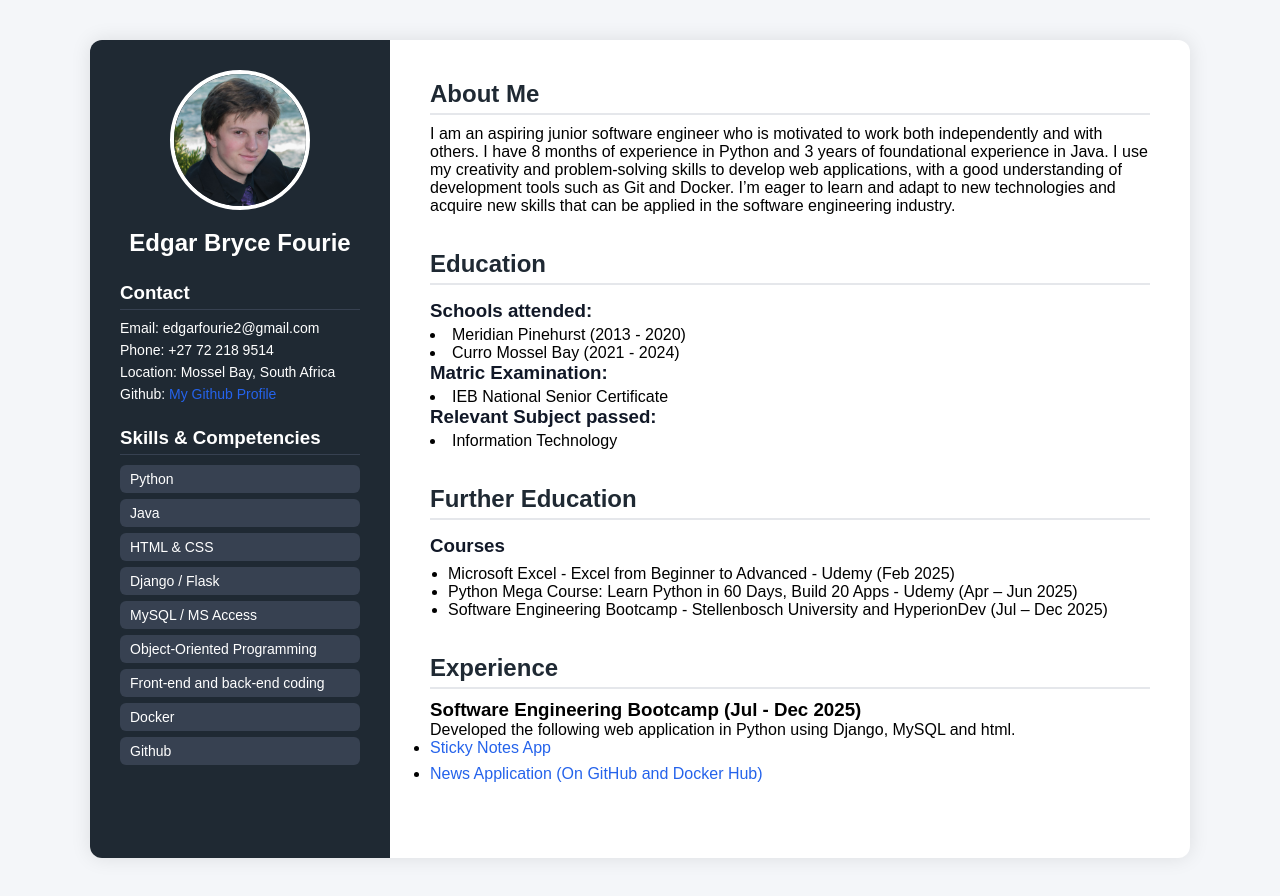
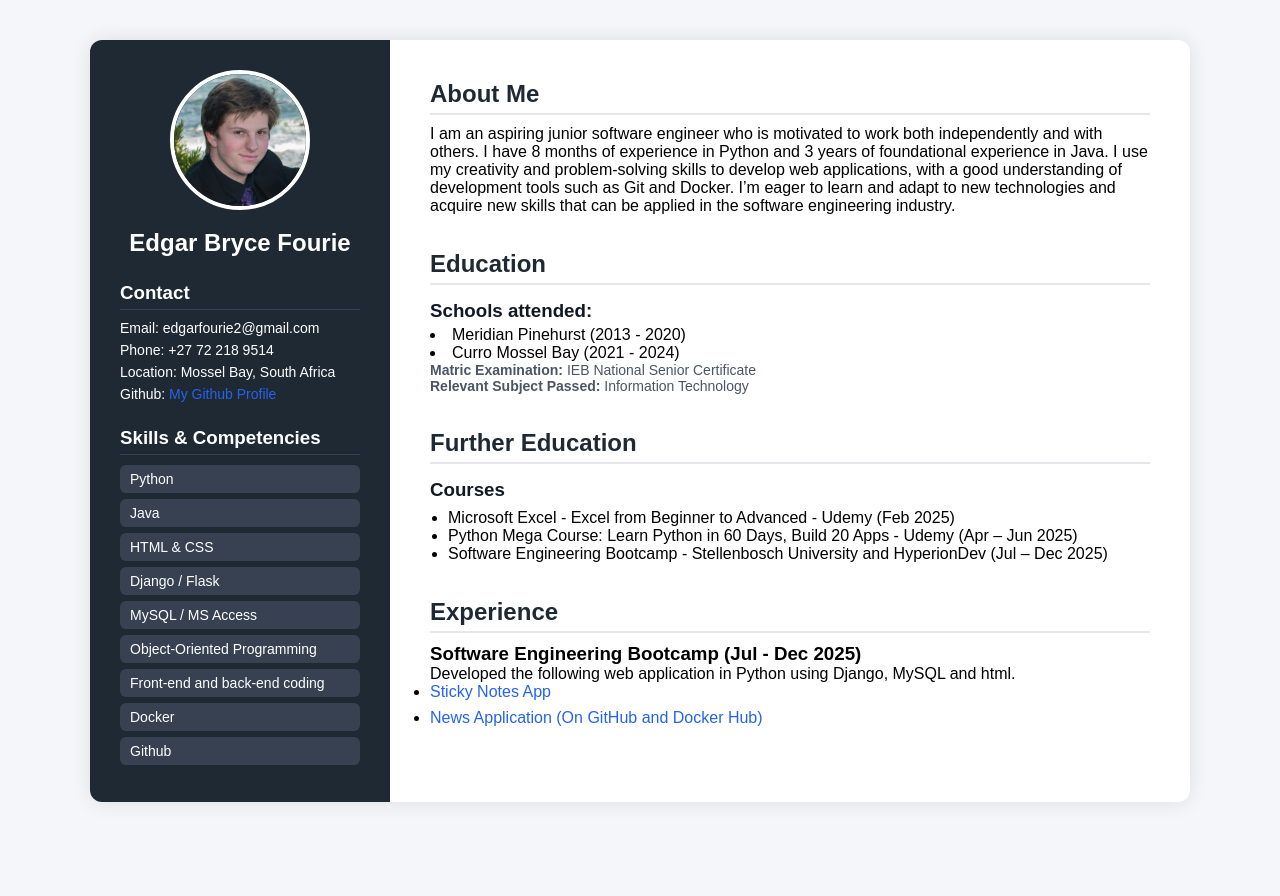
Before and after one commit to Drago7532/MyCV, a plain HTML site: page index.html in a window 1280 px wide. After the commit the page ends 842 px from the top, so only its background shows below. Drawn offline with Linux system fonts and the light colour scheme.

Commit message:
Updated CV

```diff
--- a/index.html
+++ b/index.html
@@ -59,11 +59,9 @@
                     <li>Meridian Pinehurst (2013 - 2020)</li>
                     <li>Curro Mossel Bay (2021 - 2024)</li>
 
-                    <h3>Matric Examination:</h3>
-                    <li>IEB National Senior Certificate</li>
+                    <p><b>Matric Examination:</b> IEB National Senior Certificate</p>
 
-                    <h3> Relevant Subject passed:</h3>
-                    <li>Information Technology</li>
+                    <p><b>Relevant Subject Passed:</b> Information Technology</p>
 
                 </div>
             </section>
```
